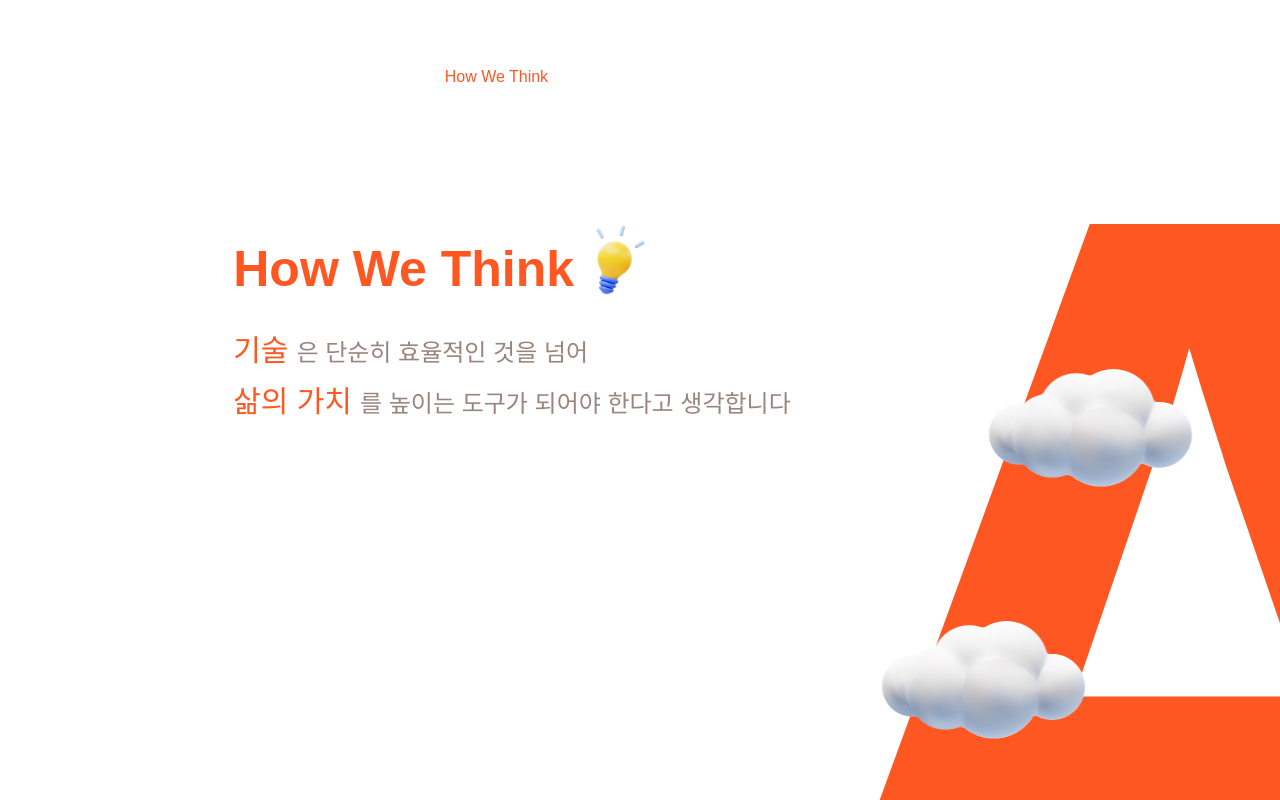
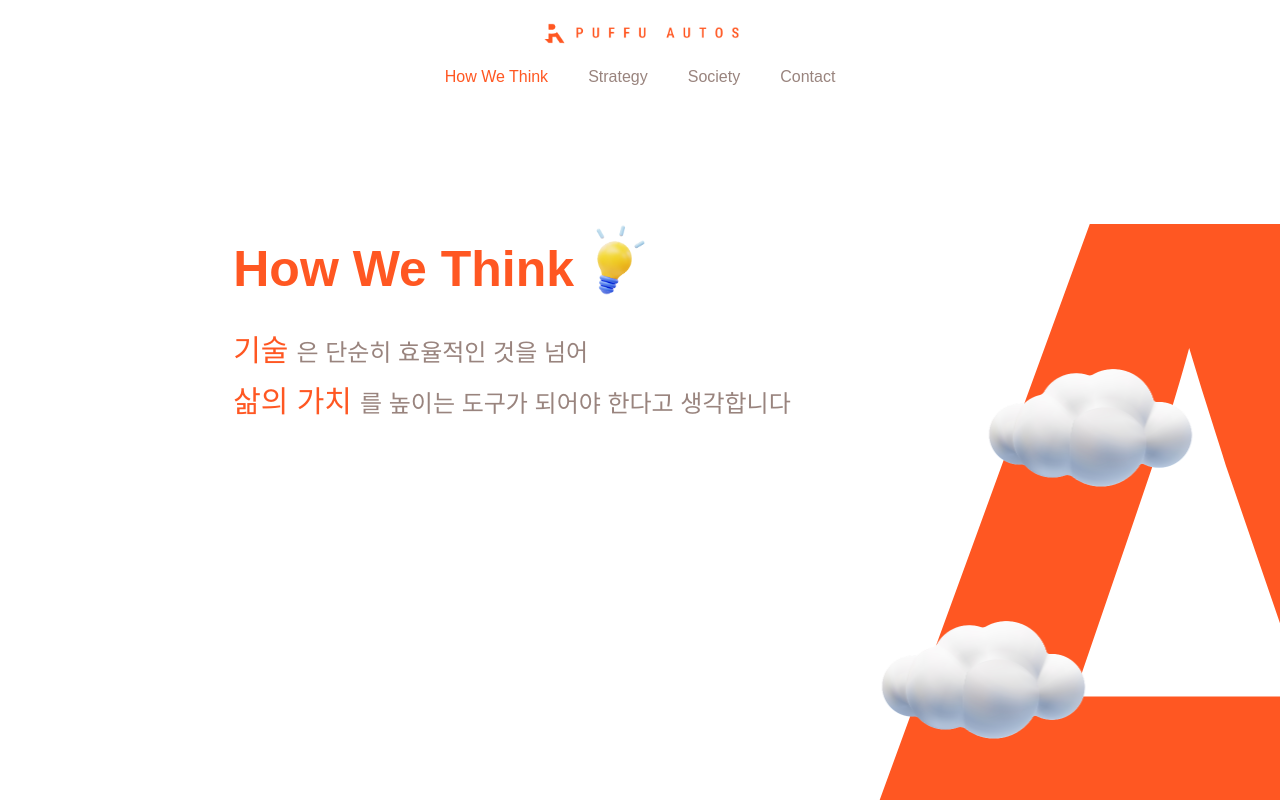
Before and after one commit to hdy510/autosReact, a React (Vite) app: page / in a window 1280 px wide. Both pictures are taken after a click on the item "How We Think". Built offline with nearby package versions, Linux system fonts and the light colour scheme; a web font is replaced by a local one.

Commit message:
슬라이드별 헤더 색 변경

```diff
--- a/src/components/Header/Header.jsx
+++ b/src/components/Header/Header.jsx
@@ -1,5 +1,6 @@
 import styles from './Header.module.css';
-import logo from '../../resources/logo.png'; // Adjust the path as necessary
+import logo from '../../resources/logo.png';
+import logoOrange from '../../resources/logoOrange.png';
 
 function Header({ activeIndex, swiperInstance }) {
   const isActive = (start, end) => activeIndex >= start && activeIndex <= end;
@@ -9,26 +10,26 @@ function Header({ activeIndex, swiperInstance }) {
       swiperInstance.slideTo(index);
     }
   };
+  const getNavClass = (start, end) => {
+    return `
+      ${styles.navList}
+      ${isActive(start, end) ? styles.active : ''}
+      ${(activeIndex === 1 || activeIndex === 7) ? styles.brown : ''}
+    `;
+  };
 
   return (
     <header className={styles.header}>
-      <a href='/' rel='noopener noreferrer' className={`${styles.logo}`}>
+      <a href='/' rel='noopener noreferrer' className={styles.logo}>
         <img src={logo} alt="puffu autos logo" />
+        <img className={`${styles.logoOrange} ${activeIndex === 1 || activeIndex === 7 ? styles.active : ''}`} src={logoOrange} alt="puffu autos logo" />
       </a>
       <nav className={`${styles.nav}`}>
         <ul>
-          <li className={`${styles.navList} ${isActive(1, 2) ? styles.active : ''}`}
-            onClick={() => handleNavClick(1)}
-          >How We Think</li>
-          <li className={`${styles.navList} ${isActive(3, 6) ? styles.active : ''}`}
-            onClick={() => handleNavClick(3)}
-          >Strategy</li>
-          <li className={`${styles.navList} ${isActive(7, 7) ? styles.active : ''}`}
-            onClick={() => handleNavClick(7)}
-          >Society</li>
-          <li className={`${styles.navList} ${isActive(8, 9) ? styles.active : ''}`}
-            onClick={() => handleNavClick(8)}
-          >Contact</li>
+          <li className={getNavClass(1, 2)} onClick={() => handleNavClick(1)}>How We Think</li>
+          <li className={getNavClass(3, 6)} onClick={() => handleNavClick(3)}>Strategy</li>
+          <li className={getNavClass(7, 7)} onClick={() => handleNavClick(7)}>Society</li>
+          <li className={getNavClass(8, 9)} onClick={() => handleNavClick(8)}>Contact</li>
         </ul>
       </nav>
     </header>
--- a/src/components/Header/Header.module.css
+++ b/src/components/Header/Header.module.css
@@ -9,10 +9,18 @@
   padding: 0 40px;
 }
 .logo {
-
+  position: relative;
 }
 .logo img {
   width: 100%;
+}
+.logo .logoOrange {
+  position: absolute;
+  left: 0;
+  opacity: 0;
+}
+.logo .logoOrange.active {
+  opacity: 1;
 }
 .nav ul {
   display: flex;
@@ -26,6 +34,9 @@
   padding: 10px 20px;
   cursor: pointer;
   transition: all 0.5s;
+}
+.navList.brown {
+  color: #99847E;
 }
 .navList.active {
   color: var(--main-color);
```
Also changed, not shown: src/resources/logoOrange.png (added).
